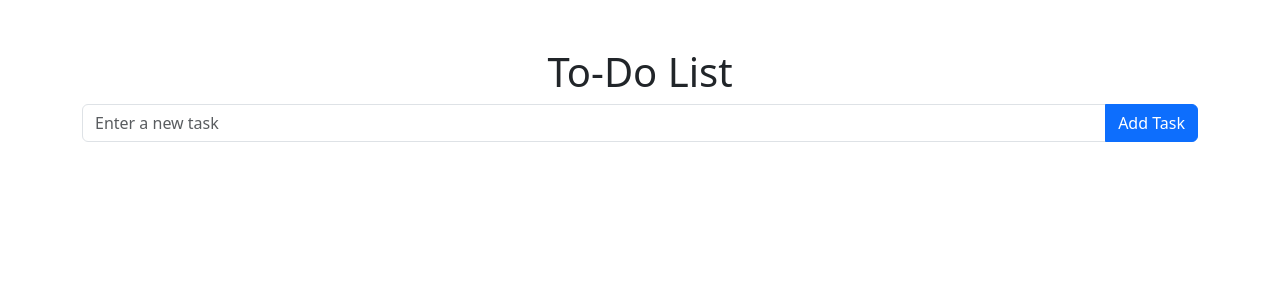
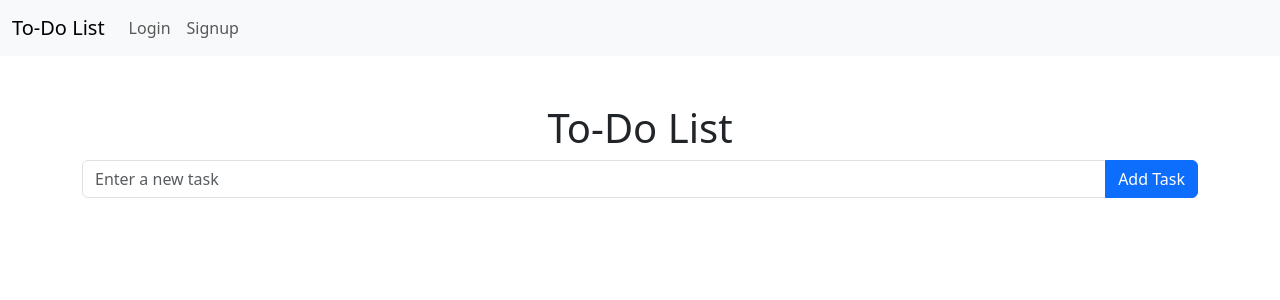
Before and after one commit to Ejtys/todo-app, a Flask app: page / in a window 1280 px wide. Shown: the top 300 px of the page. Run offline with Flask 3, Linux system fonts and the light colour scheme.

Commit message:
Add navbar

```diff
--- a/templates/index.html
+++ b/templates/index.html
@@ -8,6 +8,7 @@
     <link rel="stylesheet" href="{{ url_for('static', filename='styles.css') }}">
 </head>
 <body>
+    {% include 'navbar.html' %}
     <div class="container">
         <h1 class="text-center mt-5">To-Do List</h1>
         <div class="input-group mb-3">
--- a/templates/login.html
+++ b/templates/login.html
@@ -7,6 +7,7 @@
   <link href="https://cdn.jsdelivr.net/npm/bootstrap@5.1.3/dist/css/bootstrap.min.css" rel="stylesheet" integrity="sha384-1BmE4kWBq78iYhFldvKuhfTAU6auU8tT94WrHftjDbrCEXSU1oBoqyl2QvZ6jIW3" crossorigin="anonymous">
 </head>
 <body>
+  {% include 'navbar.html' %}
   <div class="container">
     <div class="row">
       <div class="col-md-6 mx-auto mt-5">
--- /dev/null
+++ b/templates/navbar.html
@@ -0,0 +1,27 @@
+<nav class="navbar navbar-expand-lg navbar-light bg-light">
+    <div class="container-fluid">
+      <a class="navbar-brand" href="#">To-Do List</a>
+      <button class="navbar-toggler" type="button" data-bs-toggle="collapse" data-bs-target="#navbarNav" aria-controls="navbarNav" aria-expanded="false" aria-label="Toggle navigation">
+        <span class="navbar-toggler-icon"></span>
+      </button>
+      <div class="collapse navbar-collapse" id="navbarNav">
+        <ul class="navbar-nav">
+          {% if not current_user.is_authenticated %}
+            <li class="nav-item">
+              <a class="nav-link" href="{{ url_for('login') }}">Login</a>
+            </li>
+            <li class="nav-item">
+              <a class="nav-link" href="{{ url_for('signup') }}">Signup</a>
+            </li>
+          {% else %}
+            <li class="nav-item">
+              <a class="nav-link">Welcome, <strong>{{ current_user.username }}!</strong></a>
+            </li>
+            <li class="nav-item">
+              <a class="nav-link" href="{{ url_for('logout') }}">Logout</a>
+            </li>
+          {% endif %}
+        </ul>
+      </div>
+    </div>
+  </nav>
--- a/templates/signup.html
+++ b/templates/signup.html
@@ -7,6 +7,7 @@
     <link href="https://cdn.jsdelivr.net/npm/bootstrap@5.1.0/dist/css/bootstrap.min.css" rel="stylesheet">
 </head>
 <body>
+    {% include 'navbar.html' %}
     <div class="container">
         <h1 class="mt-5">Sign Up</h1>
         <form method="POST" action="{{ url_for('signup') }}">
```
Also changed, not shown: instance/tasks.db.
